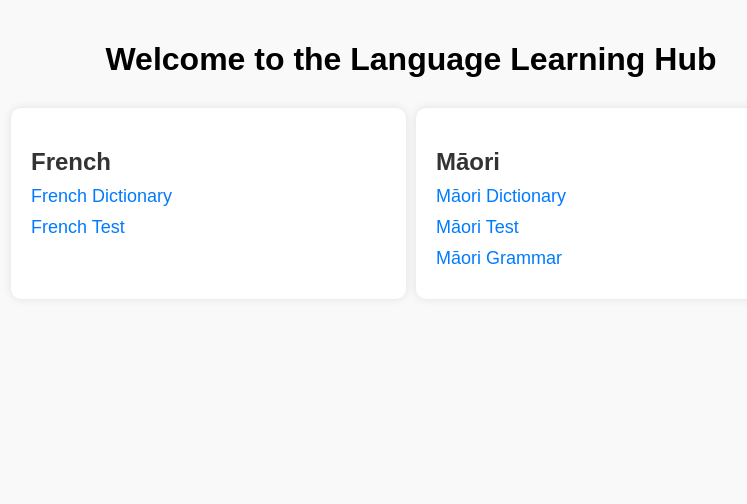
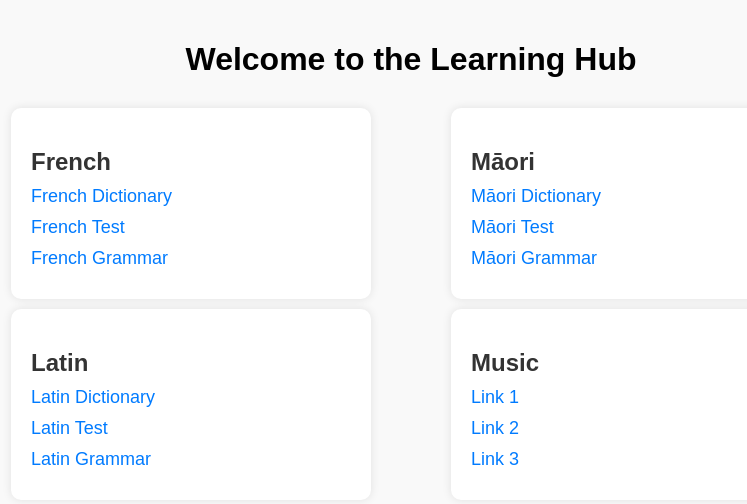
Before and after one commit to Tariselan/school-helper, a website: page public/index.html in a window 1280 px wide. Shown: the whole page, without its empty margins (229-976 px from the left). Drawn offline with Linux system fonts and the light colour scheme.

Commit message:
look ma i made a branch?

```diff
--- a/public/index.html
+++ b/public/index.html
@@ -8,13 +8,14 @@
     </head>
     <body>
         <div class="container">
-            <h1 class="title">Welcome to the Language Learning Hub</h1>
+            <h1 class="title">Welcome to the Learning Hub</h1>
             <div class="language-container">
                 <div class="language-section">
                     <h2 class="language-title">French</h2>
                     <ul class="language-links">
                         <li><a href="french/dictionary.html" class="link">French Dictionary</a></li>
                         <li><a href="french/test.html" class="link">French Test</a></li>
+                        <li><a href="french/grammar.html" class="link">French Grammar</a></li>
                     </ul>
                 </div>
                 <div class="language-section">
@@ -25,6 +26,22 @@
                         <li><a href="maori/grammar.html" class="link">Māori Grammar</a></li>
                     </ul>
                 </div>
+                <div class="language-section">
+                    <h2 class="language-title">Latin</h2>
+                    <ul class="language-links">
+                        <li><a href="latin/dictionary.html" class="link">Latin Dictionary</a></li>
+                        <li><a href="latin/test.html" class="link">Latin Test</a></li>
+                        <li><a href="latin/grammar.html" class="link">Latin Grammar</a></li>
+                    </ul>
+                </div>
+                <div class="language-section">
+                    <h2 class="language-title">Music</h2>
+                    <ul class="language-links">
+                        <li><a href="latin/dictionary.html" class="link">Link 1</a></li>
+                        <li><a href="latin/test.html" class="link">Link 2</a></li>
+                        <li><a href="latin/grammar.html" class="link">Link 3</a></li>
+                    </ul>
+                </div>
             </div>
         </div>
     </body>
--- a/public/style.css
+++ b/public/style.css
@@ -19,11 +19,12 @@ body {
 .language-container {
     display: flex;
     justify-content: space-between;
+    flex-wrap: wrap;
     gap: 10px;
 }
 
 .language-section {
-    width: 45%;
+    width: 40%;
     background-color: #fff;
     padding: 20px;
     border-radius: 10px;
```
